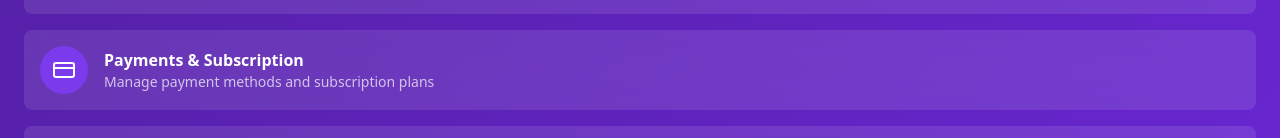
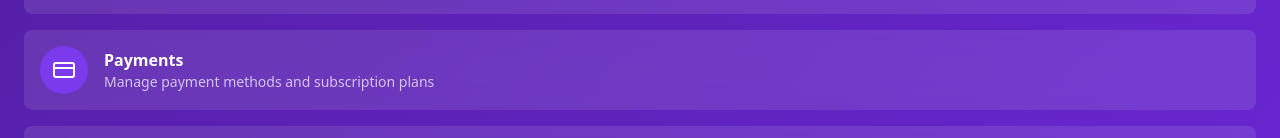
Before and after one commit to MUGESHKANNANS/VIT_EVENT, a React (Vite) app: page /parent-mode in a window 1280 px wide. Shown: the part 882-1020 px from the top of the page. Built offline with nearby package versions, Linux system fonts and the light colour scheme.

Commit message:
ParentMode.tsx

```diff
--- a/src/pages/ParentMode.tsx
+++ b/src/pages/ParentMode.tsx
@@ -46,7 +46,7 @@ const ParentMode: React.FC = () => {
       path: '/family-sharing'
     },
     {
-      title: 'Payments & Subscription',
+      title: 'Payments',
       description: 'Manage payment methods and subscription plans',
       icon: CreditCard,
       path: '/payments'
```
